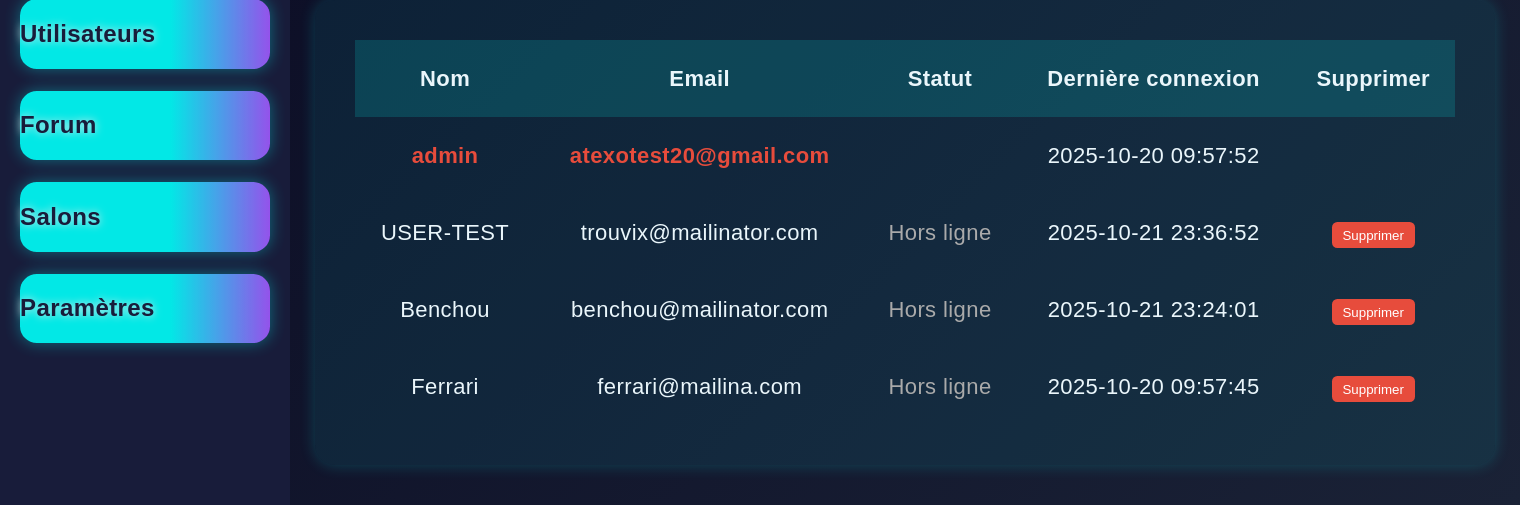
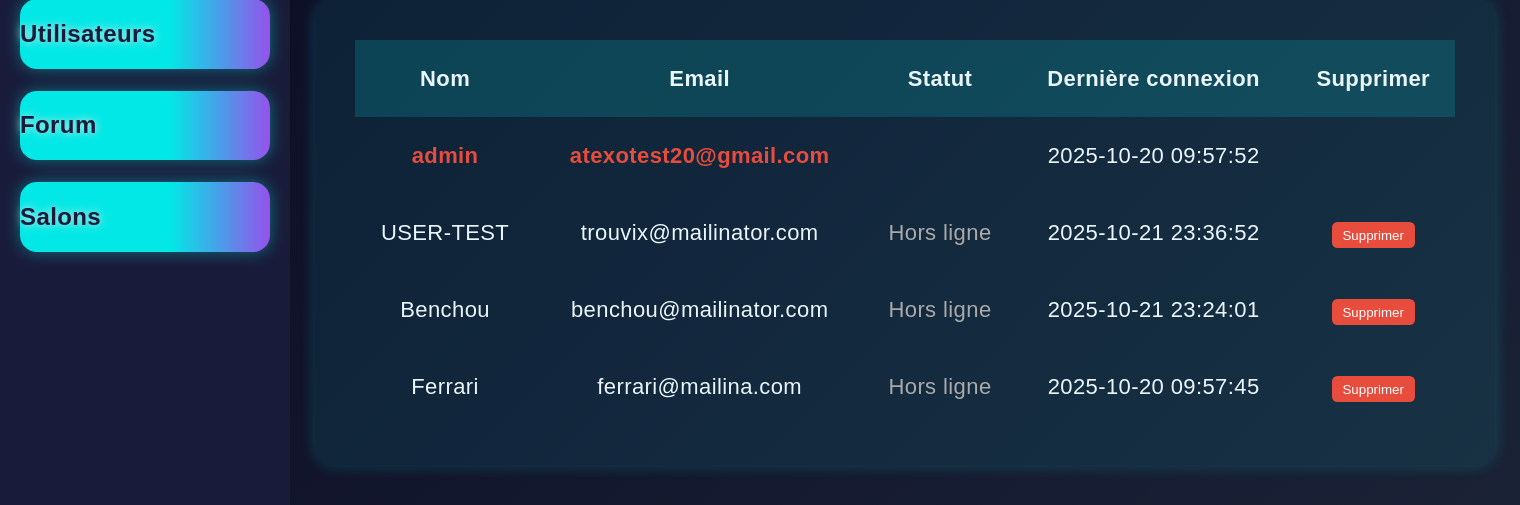
Before and after one commit to elfried-git/trouvix, a PHP site: page /Trouvix/auth/admin-dashboard.php in a window 1520 px wide; the page is wider, and only the part inside the window is pictured. Shown: the part 522-1027 px from the top of that part. Run offline with PHP 8.4, Linux system fonts and the light colour scheme; data comes from the database, SQL or seed files in the repository; data that the repository does not hold is empty.

Commit message:
Remove "Paramètres" button from admin dashboard navigation for a cleaner interface.

```diff
--- a/auth/admin-dashboard.php
+++ b/auth/admin-dashboard.php
@@ -189,7 +189,6 @@
     <a href="#" class="hote-btn" id="btn-utilisateurs">Utilisateurs</a>
     <a href="#" class="hote-btn" id="forum-link" target="_blank" rel="noopener">Forum</a>
     <a href="#" class="hote-btn" id="btn-salons">Salons</a>
-    <a href="#" class="hote-btn">Paramètres</a>
         </nav>
         <script>
         document.addEventListener('DOMContentLoaded', function() {
```
